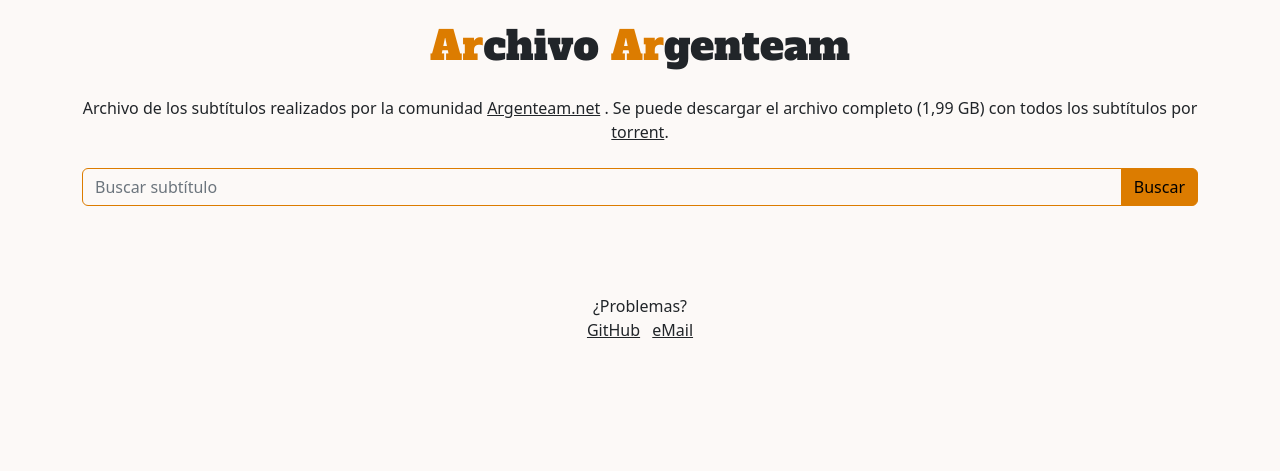
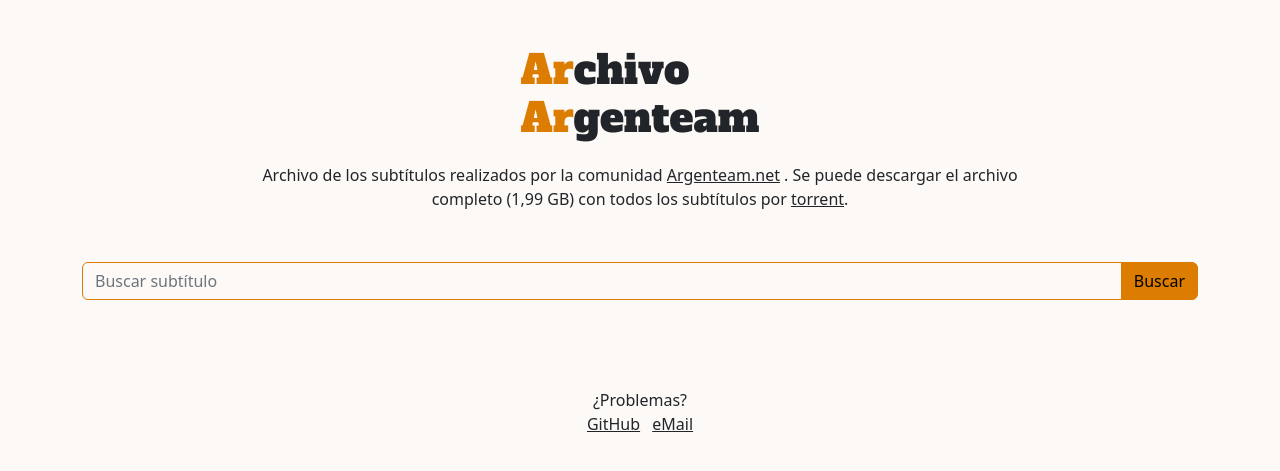
Before and after one commit to esaracho/archivo-argenteam, a PHP site: page / in a window 1280 px wide. Shown: the top 471 px of the page. Run offline with PHP 8.4, Linux system fonts and the light colour scheme.

Commit message:
Se modifica título y márgenes

```diff
--- a/css/custom-arar.css
+++ b/css/custom-arar.css
@@ -6,8 +6,23 @@
     font-display: swap;
 }
 
+.home {
+
+    display: block;
+    width: fit-content;
+    margin: 0 auto;
+
+}
+
 .titulo {
     font-family: "alfa_slab_oneregular", "Trebuchet MS", Verdana, serif;
+}
+
+header p {
+
+    max-width: 800px;
+    margin: 0 auto;
+    padding: 3px;
 }
 
 a:visited {
--- a/index.php
+++ b/index.php
@@ -20,13 +20,13 @@ You should have received a copy of the GNU General Public License along with thi
 <body>
 <!-- Titulo y descripcion-->
   <header class="container-md">
-    <a href="https://www.arar.net.ar" class="text-reset text-decoration-none"><h1 class="text-center my-4 titulo"><span class="text-info">Ar</span>chivo <span class="text-info">Ar</span>genteam</h1></a>
+    <a href="https://www.arar.net.ar" class="text-reset text-decoration-none home"><h1 class="mt-5 mb-0 titulo archivo"><span class="text-info">Ar</span>chivo</h1><h1 class="mb-3 titulo"><span class="text-info">Ar</span>genteam</h1></a>
     <p class="text-center">Archivo de los subtítulos realizados por la comunidad <a class="link-opacity-50-hover link-dark" href="https://argenteam.net/" target="_blank">Argenteam.net</a>
     . Se puede descargar el archivo completo (1,99 GB) con todos los subtítulos por <a class="link-opacity-50-hover link-dark" href="magnet:?xt=urn:btih:DBYJKHEO6UGINGYCSA4SMI44V7MYMTRA&dn=subtitulos-argenteam&tr=udp%3A%2F%2Ftracker.opentrackr.org%3A1337%2Fannounce&tr=http%3A%2F%2Ftracker.opentrackr.org%3A1337%2Fannounce">torrent</a>.</p>
   </header>
 
 <!-- Formulario busqueda -->
-  <search class="container-md mt-4">
+  <search class="container-md mt-5">
     <form name="formlink" method="post" class="form-inline" action="index.php" id="busqueda">
       <div class="input-group">
         <input type="text" class="form-control" name="query" id="query" placeholder="Buscar subtítulo" required autofocus>
```
